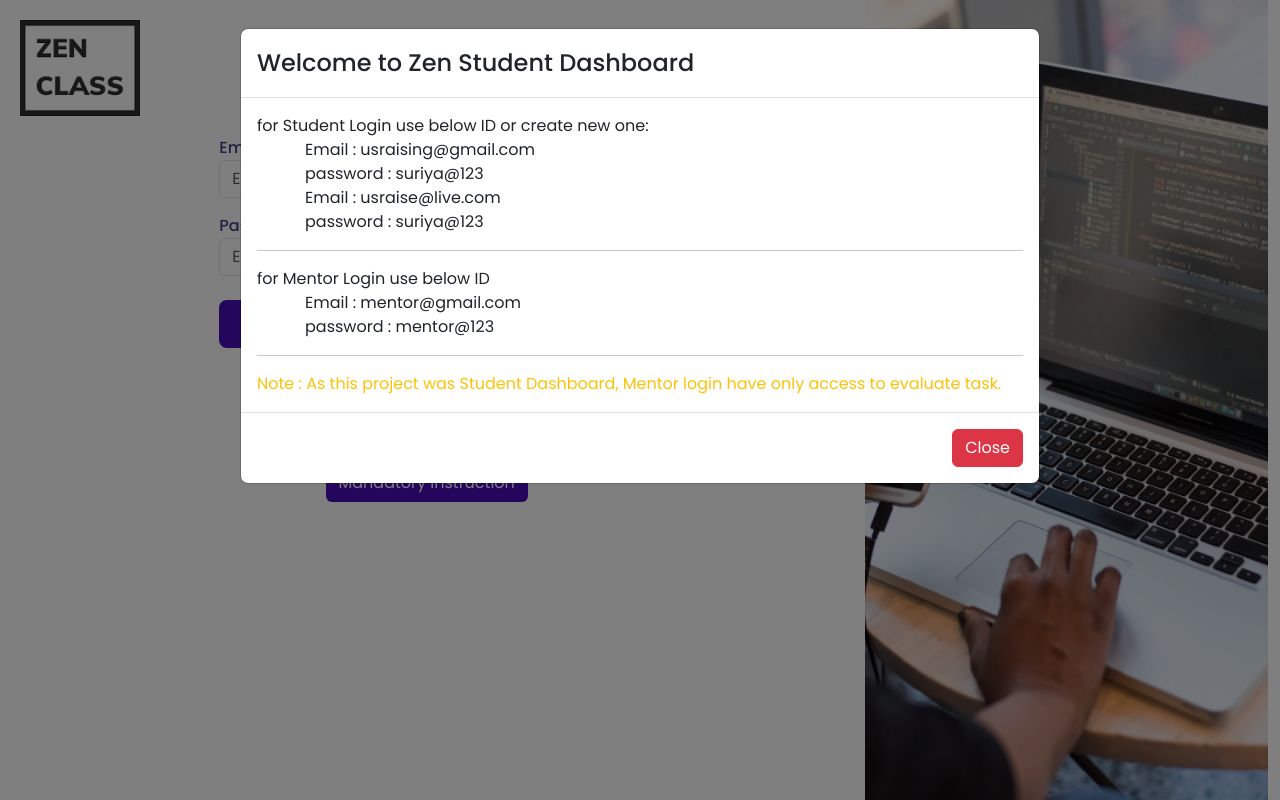
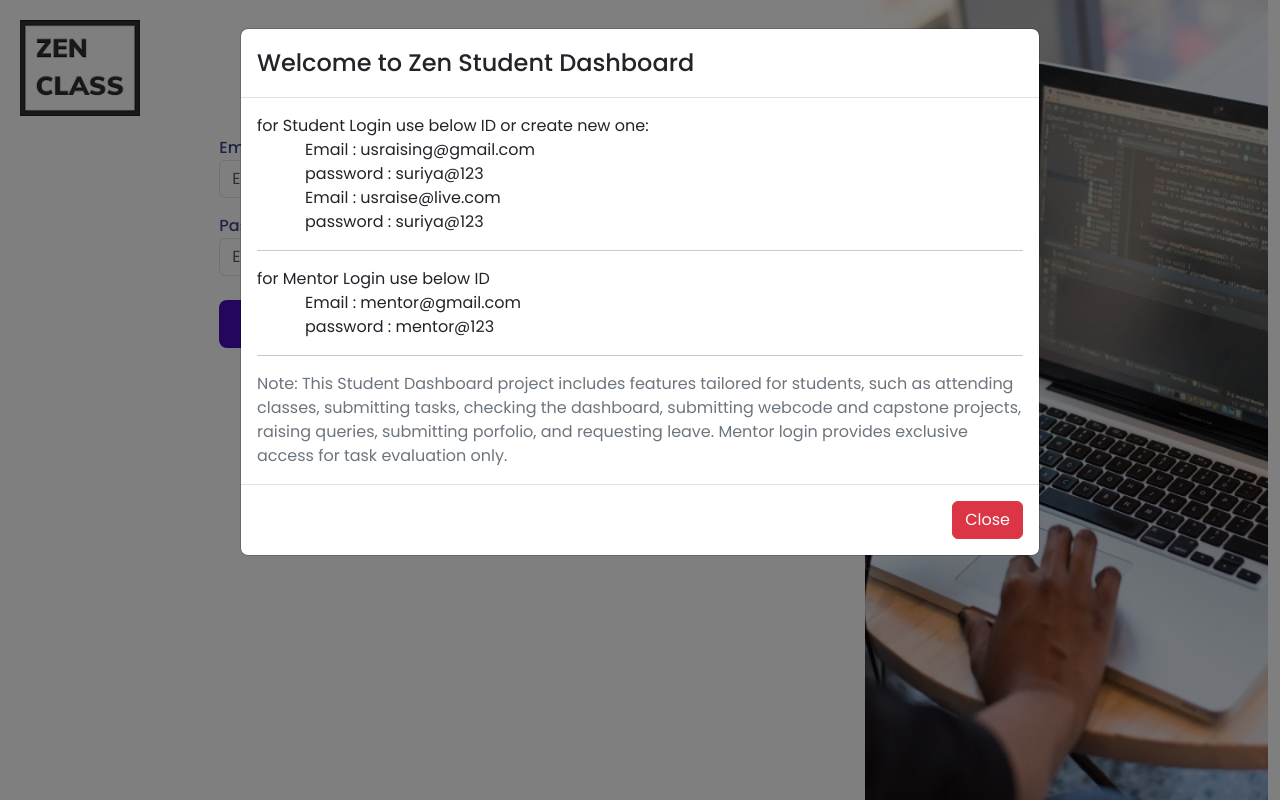
Before and after one commit to Suriya-K7/Zen-class-student-dashboard-frontend, a React (Vite) app: page / in a window 1280 px wide. Both pictures are taken after a click on the button "Mandatory Instruction". Built offline with nearby package versions, Linux system fonts and the light colour scheme; no server answers.

Commit message:
instruction update

```diff
--- a/src/pages/Login/Login.jsx
+++ b/src/pages/Login/Login.jsx
@@ -110,7 +110,7 @@ const Login = () => {
                             <span className="mx-5"> Email : mentor@gmail.com</span> <br />
                             <span className="mx-5"> password : mentor@123</span> <br />
                             <hr />
-                            <span className='text-warning'>Note : As this project was Student Dashboard, Mentor login have only access to evaluate task.</span>
+                            <span className='text-secondary text-justify'>Note: This Student Dashboard project includes features tailored for students, such as attending classes, submitting tasks, checking the dashboard, submitting webcode and capstone projects, raising queries, submitting porfolio,  and requesting leave. Mentor login provides exclusive access for task evaluation only.</span>
                         </div>
                         <div className="modal-footer">
                             <button
```
